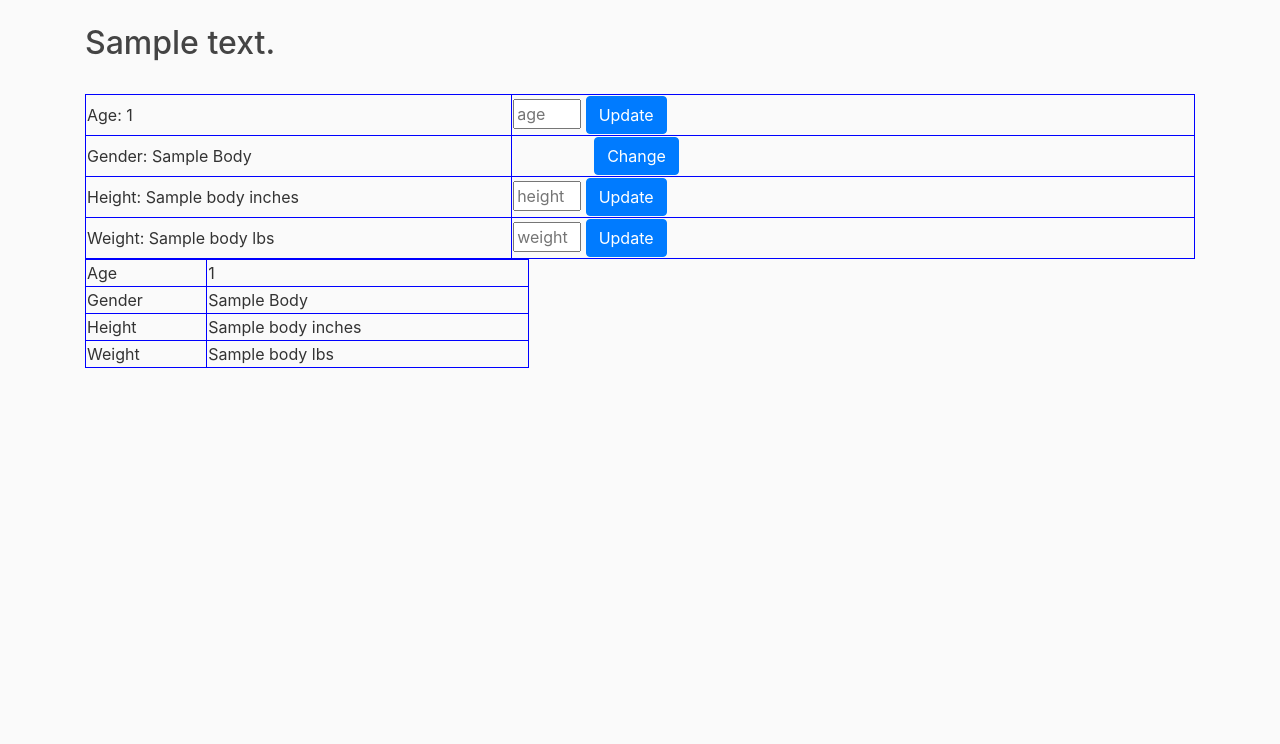
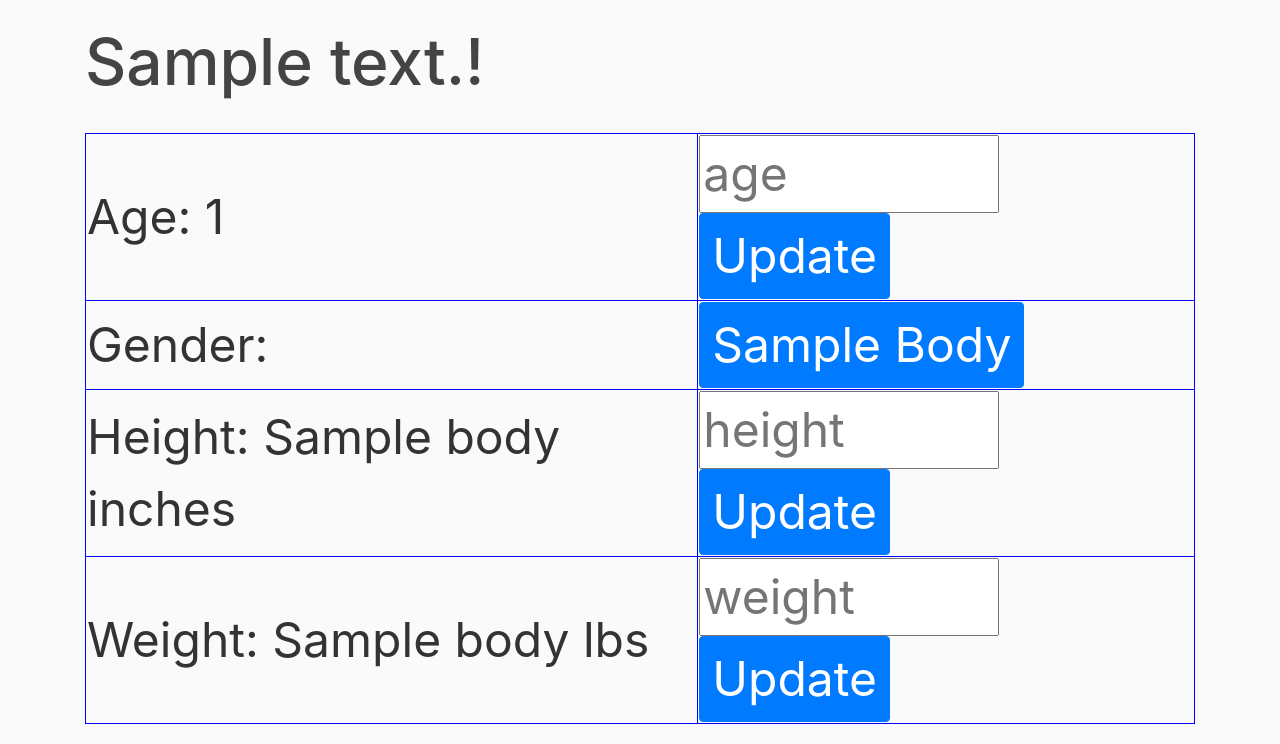
Before and after one commit to albertovallef/fitness-tracker, a Flask app: template flaskapp/static/templates/home.html in a window 1280 px wide. Shown: the part 56-800 px from the top of the page. Run offline with Flask 2, Linux system fonts and the light colour scheme; the template is opened without the code that fills it: most values are stand-ins (such as "Sample title", 1, 10 or a date in 2020); some libraries are stand-ins or nearby versions.

Commit message:
implemented body editing in home

```diff
--- /dev/null
+++ b/flaskapp/static/js/home.js
@@ -0,0 +1,66 @@
+$( document ).ready( () => {
+
+});
+
+function updateBody(stat){
+    console.log(stat)
+
+    var value = document.getElementById(stat+'-val').value
+
+    //makes sure user put a value in
+    if(value == ''){
+        alert('Text field is empty!')
+        return
+    }
+
+    $.ajax({
+        url: 'update-body',
+        contentType: 'application/json',
+        dataType: 'json',
+        type: 'POST',
+        data: JSON.stringify(['b_'+ stat,value]),
+        success: function (response) {
+            console.log(response)
+
+            //update td
+            var text = stat.charAt(0).toUpperCase() + stat.slice(1) + ': ' +  value
+            if(stat == 'height'){
+                text += ' inches'
+            }else if(stat == 'weight'){
+                text += ' lbs'
+            }
+            document.getElementById(stat+'-text').innerHTML = text
+        },
+        error: function (response) {
+            console.log(response)
+        }
+    });
+}
+
+function updateGender(gender){
+    console.log(gender)
+    if(gender == 'Male'){
+        text = 'female'
+    }else {
+        text = 'male'
+    }
+
+    document.getElementById('gender-button').setAttribute('class', 'btn btn-primary ' + text)
+    document.getElementById('gender-button').innerHTML = text.charAt(0).toUpperCase() + text.slice(1)
+    // document.getElementById('gender-text').innerHTML = 'Gender: ' + text.charAt(0).toUpperCase() + text.slice(1)
+
+    $.ajax({
+        url: 'update-body',
+        contentType: 'application/json',
+        dataType: 'json',
+        type: 'POST',
+        data: JSON.stringify(['b_gender', text]),
+        success: function (response) {
+            console.log(response)
+
+        },
+        error: function (response) {
+            console.log(response)
+        }
+    });
+}
--- a/flaskapp/static/templates/home.html
+++ b/flaskapp/static/templates/home.html
@@ -1,50 +1,55 @@
 {% extends 'base.html' %}
 
 {% block content %}
-<h2>
-    {{text}}
+
+<script src="{{url_for('static', filename='js/home.js')}}"></script>
+
+<h2 style="font-size: 400%;">
+    {{text}}!
+    <br>
 </h2>
 <br>
 {% if body %}
 
-<table>
+<table class=body-table>
 
     <tr>
-        <td>
+        <td id=age-text>
             Age: {{ body.0.0 }} <br>
         </td>
         <td>
-            <input id="age" name="reps" type="text" placeholder="age">
-            <button id="update-age" type="submit" value="submit" class="btn btn-primary">Update</button>
+            <input id="age-val" name="reps" type="text" placeholder="age">
+            <button id="age" type="submit" value="submit" class="btn btn-primary" onclick="updateBody(this.id)">Update</button>
         </td>
     </tr>
     <tr>
 
-        <td>
-            Gender: {{ body.0.1|title }}<br>
+        <td id=gender-text>
+            Gender:<br>
         </td>
         <td>
-            &nbsp; &nbsp; &nbsp; &nbsp; &nbsp; &nbsp; &nbsp; &nbsp; &nbsp;
-            <button id="change-gender" type="submit" value="submit" class="btn btn-primary">Change</button>
+
+            <button id="gender-button" type="submit" value="submit" class="btn btn-primary {{ body.0.1 }}" onclick="updateGender(this.innerHTML)">{{ body.0.1|title }}</button>
+            <!-- <button id="female" type="submit" value="submit" class="btn btn-primary" onclick="updateBody(this.id)">Female</button> -->
         </td>
     </tr>
     <tr>
 
-        <td>
+        <td id=height-text>
             Height: {{ body.0.2 }} inches<br>
         </td>
         <td>
-            <input id="height" name="reps" type="text" placeholder="height">
-            <button id="update-height" type="submit" value="submit" class="btn btn-primary">Update</button>
+            <input id="height-val" name="reps" type="text" placeholder="height">
+            <button id="height" type="submit" value="submit" class="btn btn-primary" onclick="updateBody(this.id)">Update</button>
         </td>
     </tr>
     <tr>
-        <td>
+        <td id=weight-text>
             Weight: {{ body.0.3 }} lbs <br>
         </td>
         <td>
-            <input id="weight" name="reps" type="text" placeholder="weight">
-            <button id="update-weight" type="submit" value="submit" class="btn btn-primary">Update</button>
+            <input id="weight-val" name="reps" type="text" placeholder="weight">
+            <button id="weight" type="submit" value="submit" class="btn btn-primary" onclick="updateBody(this.id)">Update</button>
         </td>
     </tr>
 </table>
@@ -52,8 +57,31 @@
 {% endif %}
 
 
+<div id='test'>
 
-{% if body %}
+</div>
+
+
+
+
+
+
+
+
+
+
+
+
+
+
+
+
+
+
+
+
+
+{% if false %}
 
 <table class="trainers">
 
```
